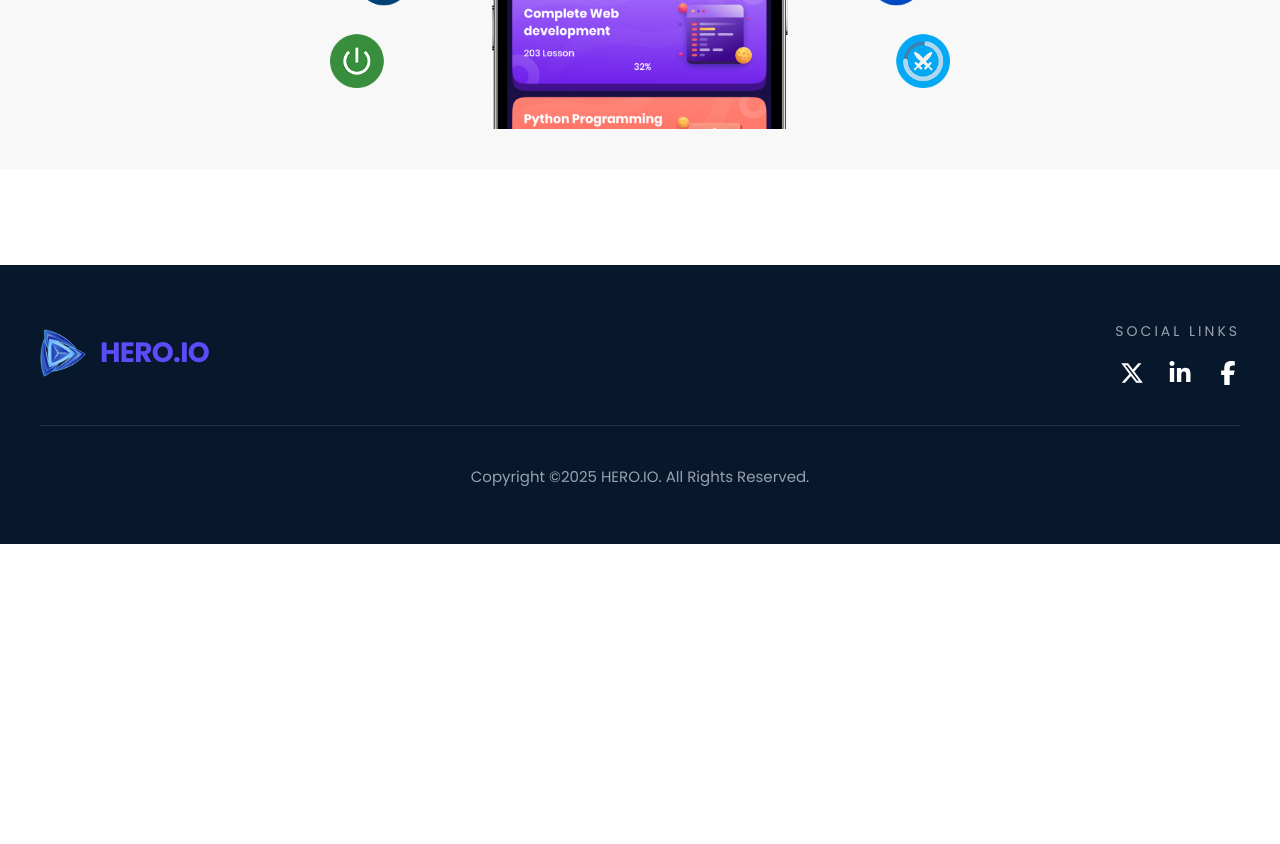
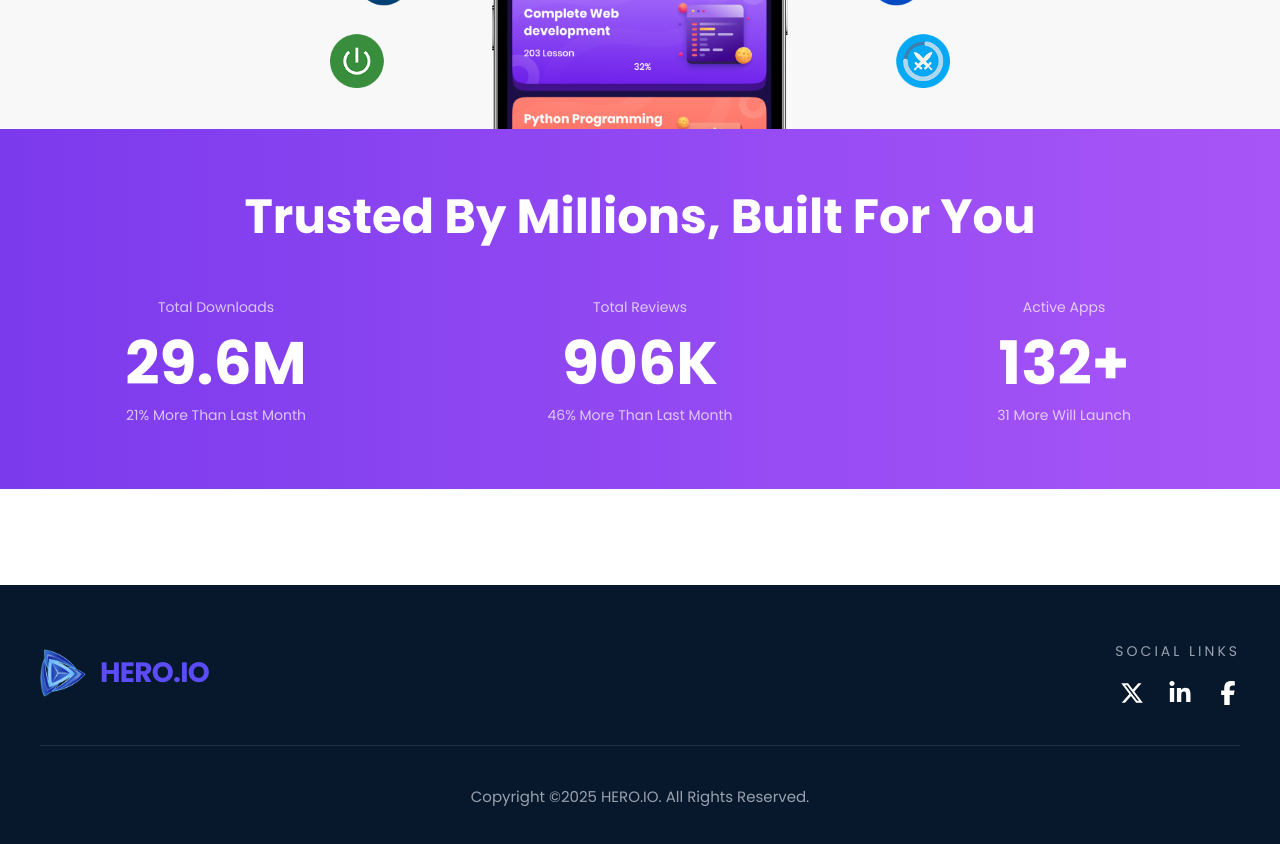
Before and after one commit to abdullah-alsaba/Hero-Store, a React (Vite) app: page / in a window 1280 px wide. Shown: the part 800-1644 px from the top of the page. Before the commit the page ends 1344 px from the top, so only its background shows below. Built offline with nearby package versions, Linux system fonts and the light colour scheme.

Commit message:
feat: status card completed

```diff
--- a/src/Components/Hero/Hero.jsx
+++ b/src/Components/Hero/Hero.jsx
@@ -4,7 +4,7 @@ import { FaAppStoreIos } from "react-icons/fa";
 const Hero = () => {
   return (
     <section className="bg-[#F8F8F8]">
-      <div className="max-w-7xl mx-auto px-6 pt-24 pb-10">
+      <div className="max-w-7xl mx-auto px-6 pt-24">
         {/* Text */}
         <div className="text-center max-w-4xl mx-auto">
           <h1 className="text-[64px] leading-18 font-bold text-[#0B2341]">
--- /dev/null
+++ b/src/Components/StatusCard/StatusCard.jsx
@@ -0,0 +1,45 @@
+const StatusCard = () => {
+  return (
+    <section className="bg-gradient-to-r from-[#7C3AED] to-[#A855F7] py-16">
+      <div className="max-w-7xl mx-auto px-6">
+        {/* Heading */}
+        <h2 className="text-center text-white text-5xl font-bold mb-14">
+          Trusted By Millions, Built For You
+        </h2>
+
+        {/* Stats */}
+        <div className="grid grid-cols-1 md:grid-cols-3 text-center gap-10">
+          <div>
+            <p className="text-sm text-white/70 mb-4">Total Downloads</p>
+
+            <h3 className="text-6xl font-bold text-white">29.6M</h3>
+
+            <p className="mt-3 text-sm text-white/70">
+              21% More Than Last Month
+            </p>
+          </div>
+
+          <div>
+            <p className="text-sm text-white/70 mb-4">Total Reviews</p>
+
+            <h3 className="text-6xl font-bold text-white">906K</h3>
+
+            <p className="mt-3 text-sm text-white/70">
+              46% More Than Last Month
+            </p>
+          </div>
+
+          <div>
+            <p className="text-sm text-white/70 mb-4">Active Apps</p>
+
+            <h3 className="text-6xl font-bold text-white">132+</h3>
+
+            <p className="mt-3 text-sm text-white/70">31 More Will Launch</p>
+          </div>
+        </div>
+      </div>
+    </section>
+  );
+};
+
+export default StatusCard;
--- a/src/Pages/HomePage/HomePage.jsx
+++ b/src/Pages/HomePage/HomePage.jsx
@@ -1,11 +1,13 @@
 // import React from 'react';
 
 import Hero from "../../Components/Hero/Hero";
+import StatusCard from "../../Components/StatusCard/StatusCard";
 
 const HomePage = () => {
     return (
         <div>
             <Hero></Hero>
+            <StatusCard></StatusCard>
         </div>
     );
 };
```
